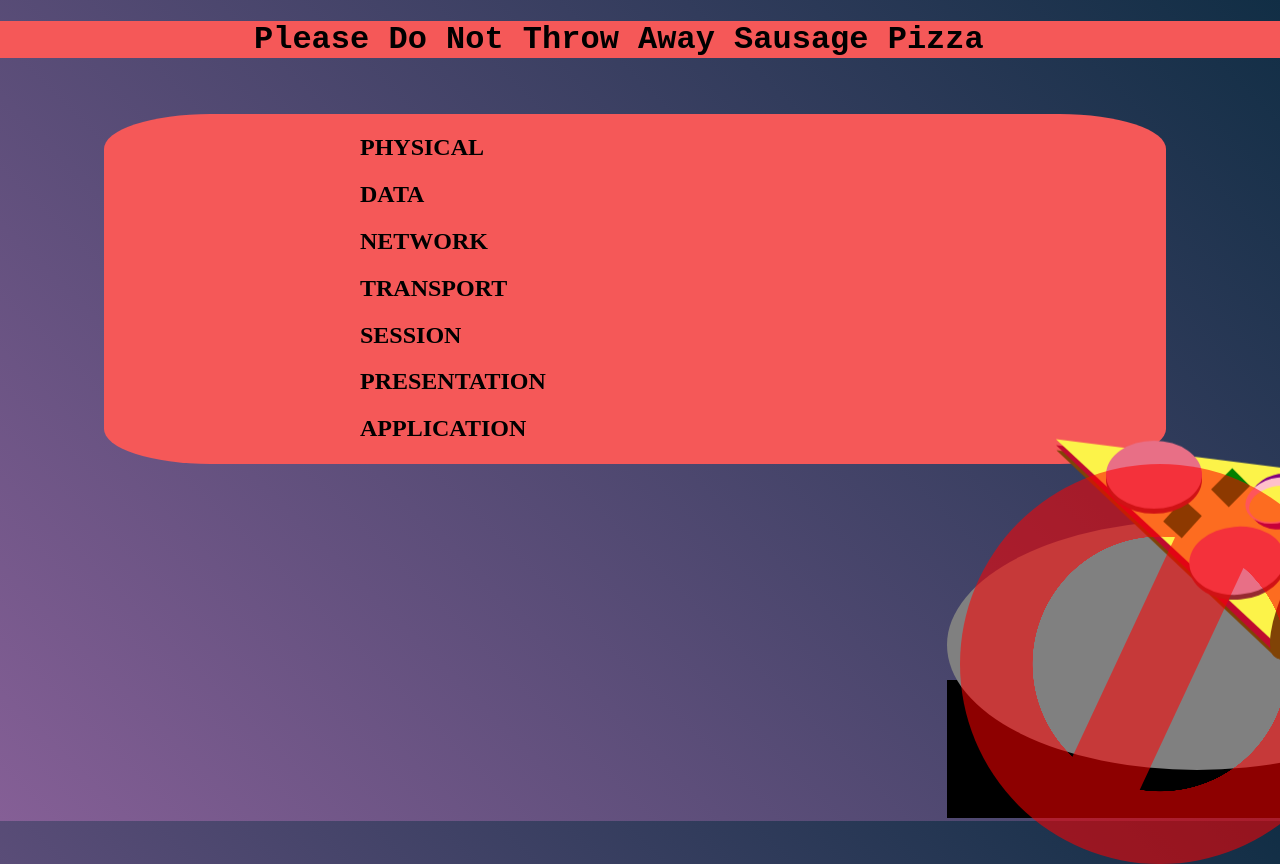
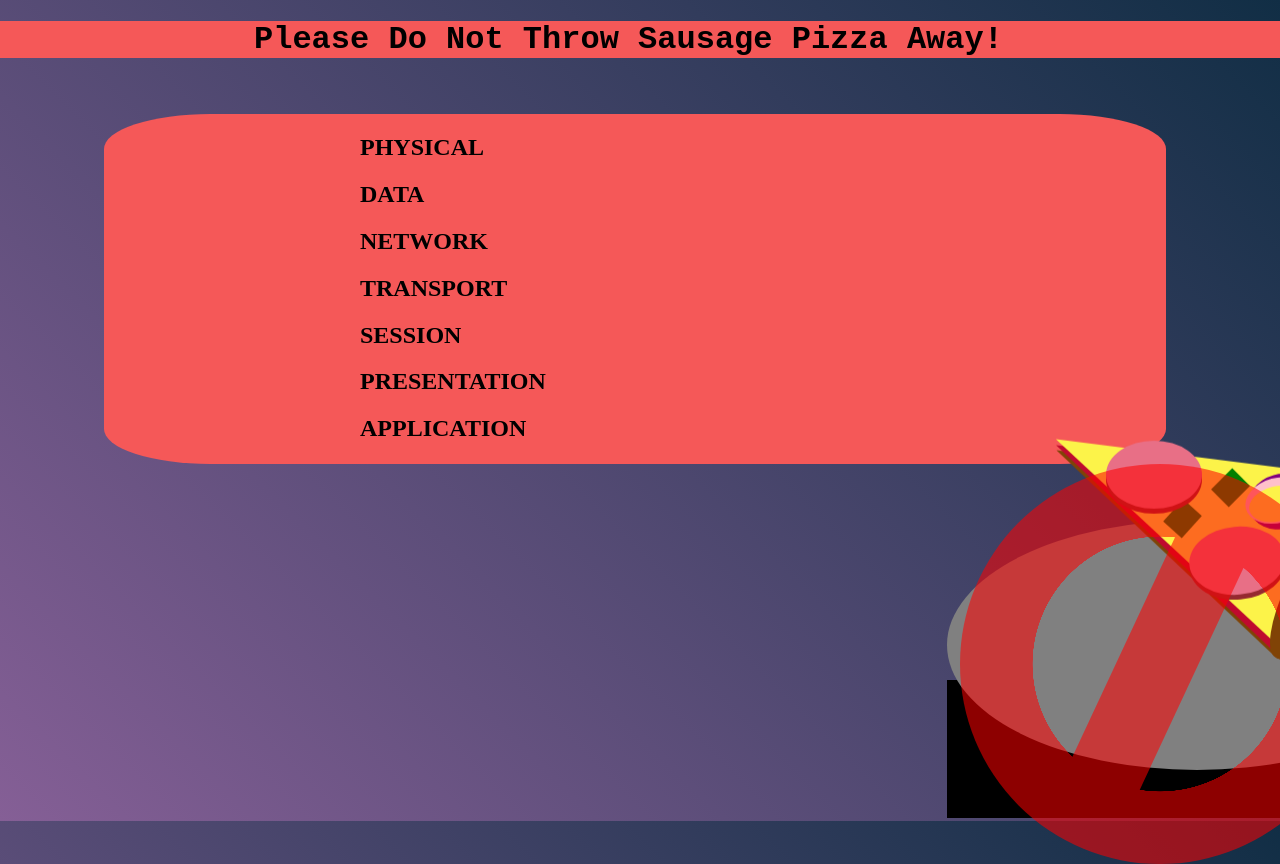
Before and after one commit to nickonsocialmedia/osipizza, a plain HTML site: page osi_Pizza/index.html in a window 1280 px wide. Shown: the top 864 px of the page. Drawn offline with Linux system fonts and the light colour scheme.

Commit message:
Update index.html

```diff
--- a/osi_Pizza/index.html
+++ b/osi_Pizza/index.html
@@ -9,7 +9,7 @@
   </head>
   <body>
 	  <div class="Title">
-	    <h1>Please Do Not Throw Away Sausage Pizza</h1>
+	    <h1>Please Do Not Throw Sausage Pizza Away!</h1>
 	  </div>
 
 	  <div class="border-box">
```
